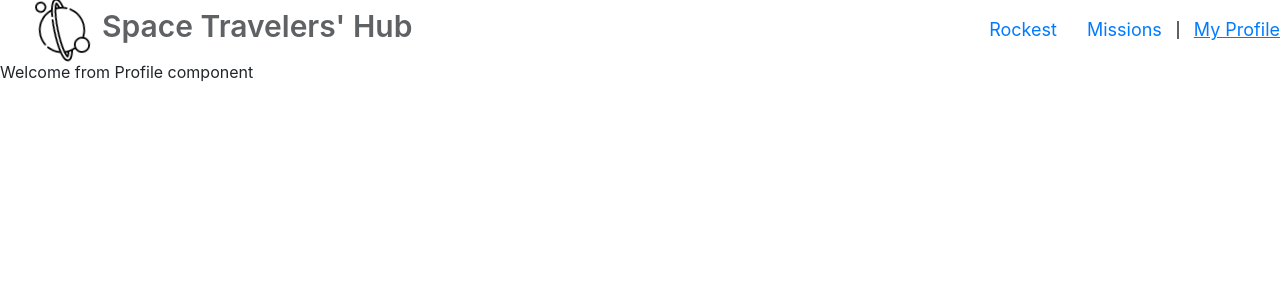
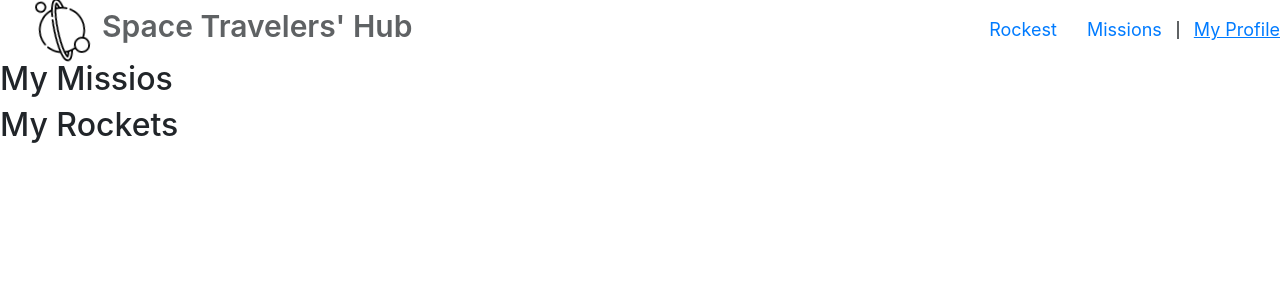
Before and after one commit to Mhdez221993/spacex_travelers, a React (Create React App) app: page /profile in a window 1280 px wide. Shown: the top 300 px of the page. Built offline with nearby package versions, Linux system fonts and the light colour scheme.

Commit message:
Create Profile component

```diff
--- a/src/features/profile/Profile.js
+++ b/src/features/profile/Profile.js
@@ -1,5 +1,40 @@
-import React from 'react';
+import React, { useEffect } from 'react';
+import { useDispatch, useSelector } from 'react-redux';
+import { loadMissions } from '../missions/missionsReducer';
+import './profile.css';
 
-const Profile = () => (<div>Welcome from Profile component</div>);
+const Profile = () => {
+  const dispatch = useDispatch();
+  const store = useSelector(({ missionsReducer }) => [missionsReducer]);
+  useEffect(() => {
+    if (!store.length) {
+      dispatch(loadMissions);
+    }
+  }, []);
+
+  const [missions] = store;
+  const rockets = missions;
+  return (
+    <div className="profile-holder">
+      <div className="profile-item">
+        <h2 className="profile-title">My Missios</h2>
+        <div className="ul-profile">
+          {missions.map(mission => (
+            mission.reserved ? <div key={mission.id} className="li-profile">{mission.name}</div> : null
+          ))}
+        </div>
+      </div>
+
+      <div className="profile-item">
+        <h2 className="profile-title">My Rockets</h2>
+        <div className="ul-profile">
+          {rockets.map(mission => (
+            mission.reserved ? <div key={mission.id} className="li-profile">{mission.name}</div> : null
+          ))}
+        </div>
+      </div>
+    </div>
+  );
+};
 
 export default Profile;
```
